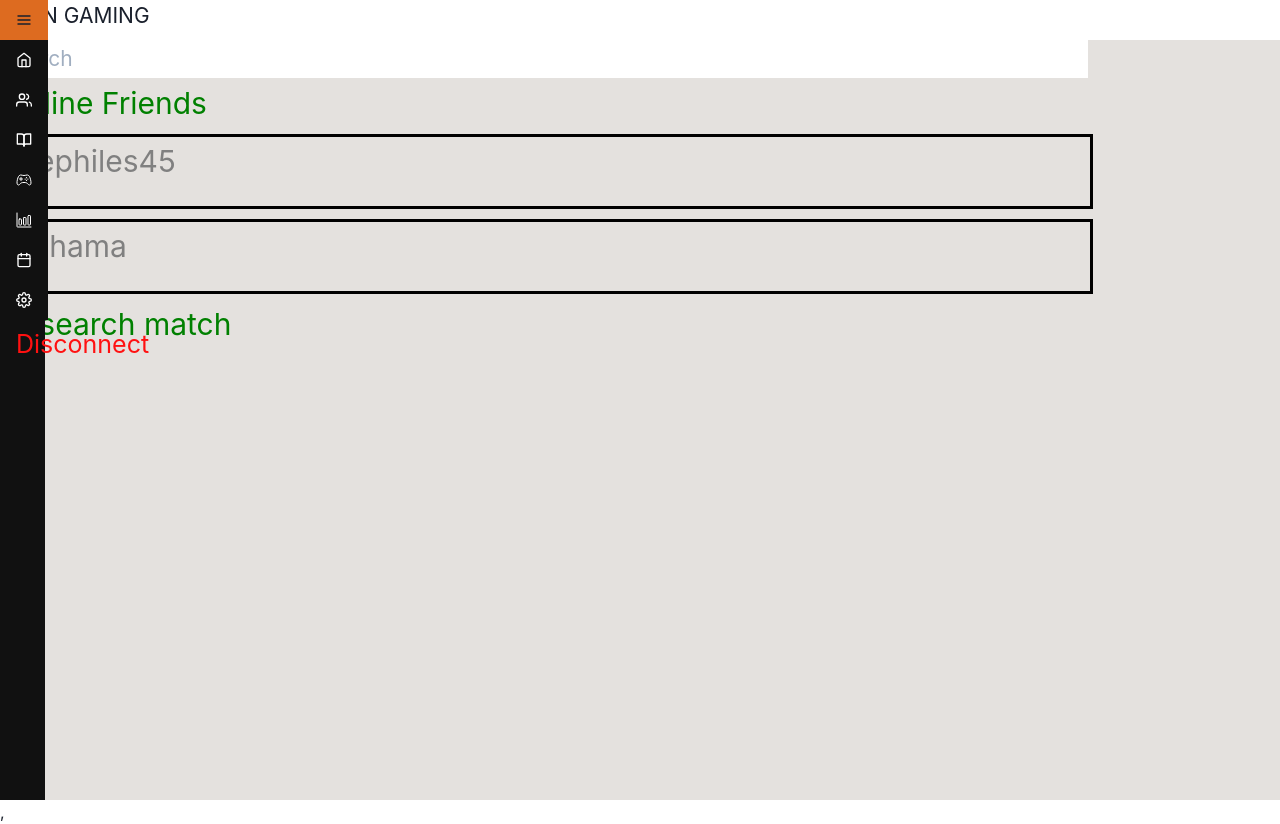
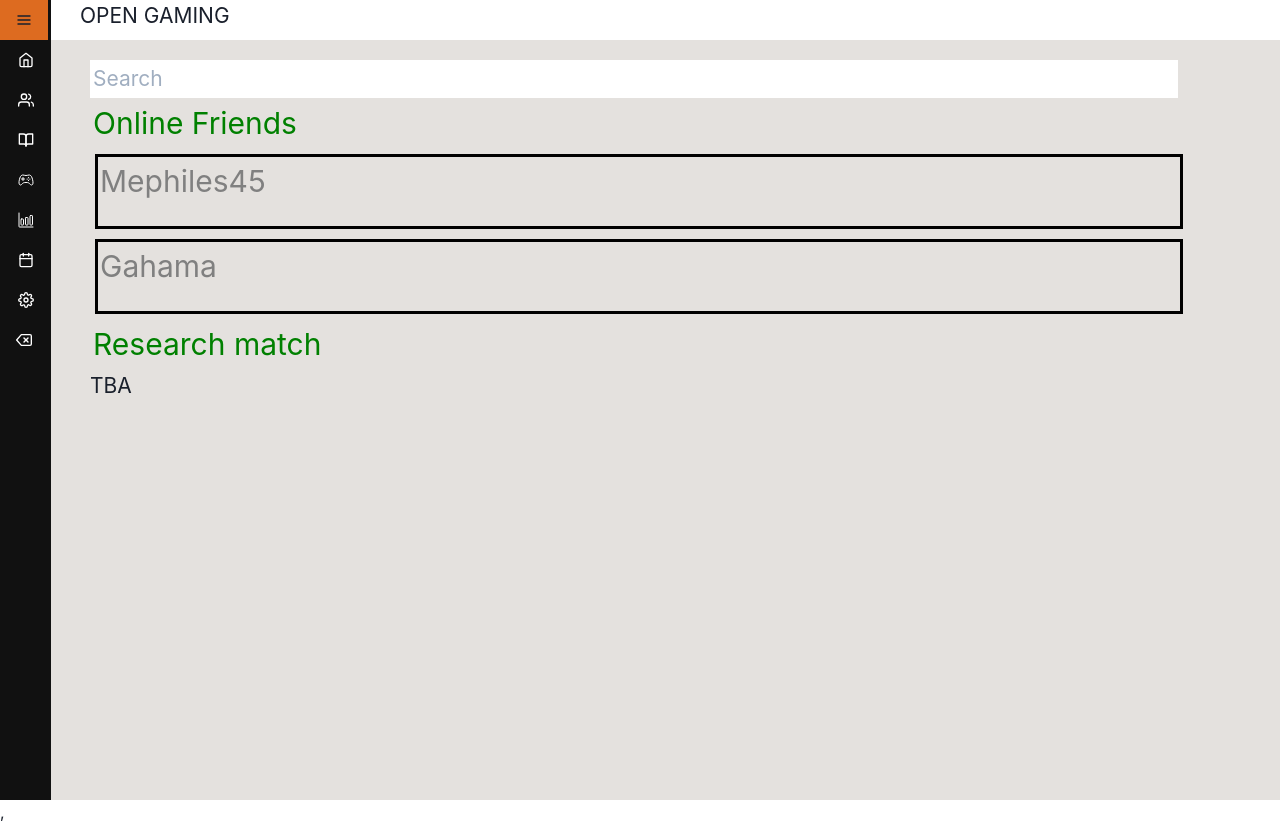
Before and after one commit to Romeo-gennari/Open-gaming-browser, a React (Create React App) app in the folder tfm-frontend/: page /Home in a window 1280 px wide. Built offline with nearby package versions, Linux system fonts and the light colour scheme.

Commit message:
Sidebar and css Tweaks

```diff
--- a/tfm-frontend/src/App.css
+++ b/tfm-frontend/src/App.css
@@ -11,6 +11,12 @@
   min-height: 100vh;
   font-size: calc(5px + 2vmin);
   text-align: left;
+}
+
+.paBody {
+  margin-left: 70px;
+  padding-left: 20px;
+  padding-top: 20px;
 }
 
 /*
--- a/tfm-frontend/src/postauth/Header.js
+++ b/tfm-frontend/src/postauth/Header.js
@@ -4,6 +4,7 @@ import { Link } from "@chakra-ui/react";
 const Head = styled.div`
 height:5vh;
 background-color: #FFFFFF;
+padding-left: 80px;
 `
 
 function Headband(){
--- a/tfm-frontend/src/postauth/calendar.js
+++ b/tfm-frontend/src/postauth/calendar.js
@@ -60,9 +60,9 @@ function DisplayDateButtons(){
 function Calendar(){
     return(
         <div className="pApp">
-            <div>
-                <Sidebar />
-                <Headband />
+          <Sidebar />
+          <Headband />
+            <div className="paBody">
                 <h1>Calendar</h1>
                 <DisplayDateButtons />
             </div>
--- a/tfm-frontend/src/postauth/friends.js
+++ b/tfm-frontend/src/postauth/friends.js
@@ -70,9 +70,9 @@ function Friends(){
 
     return(
         <div className="pApp">
-            <div>
             <Sidebar />
-                <Headband />
+            <Headband />
+            <div className="paBody">
                 <MasterFriendList>
                 <div className='search'>
                     <ResearchBar id="outlined-basic" label="Search"  placeholder='Search' onChange={inputHandler}/>
--- a/tfm-frontend/src/postauth/games.js
+++ b/tfm-frontend/src/postauth/games.js
@@ -61,9 +61,9 @@ function Games(){
 
     return(
         <div className="pApp">
-            <div>
-                <Sidebar />
-                <Headband />
+            <Sidebar />
+            <Headband />
+            <div className='paBody'>
                 <h1>Games</h1>
                 <div className='search'>
                     <ResearchBar id="outlined-basic" label="Search" onChange={inputHandler}/>
--- a/tfm-frontend/src/postauth/home.js
+++ b/tfm-frontend/src/postauth/home.js
@@ -63,9 +63,9 @@ function Home(){
 
     return(
         <div className="pApp">
-            <div>
-                <Sidebar />
-                <Headband />
+            <Sidebar />
+            <Headband />
+            <div className="paBody">
                 <div className='search'>
                     <ResearchBar id="outlined-basic" label="Search"  placeholder='Search' onChange={inputHandler}/>
                 </div>
--- a/tfm-frontend/src/postauth/library.js
+++ b/tfm-frontend/src/postauth/library.js
@@ -4,9 +4,9 @@ import Headband from "./Header";
 function Library(){
     return(
         <div className="pApp">
-            <div>
-                <Sidebar />
-                <Headband />
+            <Sidebar />
+            <Headband />
+            <div className="paBody">
                 <h1>Library</h1>
             </div>
         </div>
--- a/tfm-frontend/src/postauth/settings.js
+++ b/tfm-frontend/src/postauth/settings.js
@@ -4,9 +4,9 @@ import Headband from "./Header";
 function Settings(){
     return(
         <div className="pApp">
-            <div>
-                <Sidebar />
-                <Headband />
+            <Sidebar />
+            <Headband />
+            <div className="paBody">
                 <h1>Settings</h1>
             </div>
         </div>
--- a/tfm-frontend/src/postauth/sidebar.js
+++ b/tfm-frontend/src/postauth/sidebar.js
@@ -1,31 +1,12 @@
 import styled from "styled-components";
-import { Link, Button, Flex, Text, Box, HStack, Drawer, DrawerOverlay, DrawerContent, VStack, useDisclosure} from "@chakra-ui/react";
+import { Link, Button, Flex, Text, Box, HStack} from "@chakra-ui/react";
 import axios from "axios";
-import { useState, useRef } from 'react';
+import { useState} from 'react';
 import { useNavigate } from "react-router";
 import { HamburgerIcon } from "@chakra-ui/icons";
-//npm install react-icons --save
-import { FiSettings, FiCalendar, FiUsers, FiHome, FiBookOpen } from 'react-icons/fi'
+import { FiSettings, FiCalendar, FiUsers, FiHome, FiBookOpen, FiDelete } from 'react-icons/fi'
 import { IoGameControllerOutline, IoBarChartOutline } from 'react-icons/io5'
 
-const Navigation = styled.div`
-    height: 100%;
-    width: 160px;
-    position: fixed;
-    z-index: 1;
-    top: 0;
-    left: 0;
-    background-color: #111;
-    overflow-x: hidden;
-    padding-top: 20px;
-`;
-const Aslink = styled.button`
-    padding: 6px 8px 6px 16px;
-    text-decoration: none;
-    font-size: 25px;
-    color: #818181;
-    display: block;
-`;
 const Disco = styled.button`
     padding: 6px 8px 6px 16px;
     text-decoration: none;
@@ -33,8 +14,6 @@ const Disco = styled.button`
     color: #FF1111;
     display: block;
 `;
-
-
 
 function Sidebar(){
 
@@ -51,10 +30,10 @@ function Sidebar(){
 
     return(
         <div className='Sidebar'>
-                <Flex bg='#111' w={barSize == "closed" ? "3.5%" : "10%"} h='100%' position='fixed' flexDir='column' alignItems='start'>
+                <Flex bg='#111' w={barSize === "closed" ? "4%" : "10%"} h='100%' position='fixed' flexDir='column' alignItems='start'>
                     <HStack>
                         <Button borderRadius='none' bg='#DD6B20' size='md' onClick={() => {
-                            if (barSize=="closed"){
+                            if (barSize==="closed"){
                                 changebarSize("open");
                             }
                             else{
@@ -64,55 +43,62 @@ function Sidebar(){
                         </Button>
                     </HStack>
                     <Box w='100%'>
-                        {barSize == "closed" ?
-                        <Button borderRadius='none' colorScheme='orange' bg='#111' size='md'><FiHome /></Button>
+                        {barSize === "closed" ?
+                        <Link href="/Home" w='100%'><Button w='100%' borderRadius='none' colorScheme='orange' bg='#111'><FiHome /></Button></Link>
                         :
                         <Link href="/Home" w='100%'><Button w='100%' borderRadius='none' colorScheme='orange' bg='#111'><Text fontSize="125%">Home</Text></Button></Link>
                         }
                     </Box>
                     <Box w='100%'>
-                        {barSize == "closed" ?
-                        <Button borderRadius='none' colorScheme='orange' bg='#111' size='md'><FiUsers/></Button>
+                        {barSize === "closed" ?
+                        <Link href="/Friends" w='100%'><Button w='100%' borderRadius='none' colorScheme='orange' bg='#111'><FiUsers/></Button></Link>
                         :
                         <Link href="/Friends" w='100%'><Button w='100%' borderRadius='none' colorScheme='orange' bg='#111'><Text fontSize="125%">Friends</Text></Button></Link>
                         }
                     </Box>
                     <Box w='100%'>
-                        {barSize == "closed" ?
-                        <Button borderRadius='none' colorScheme='orange' bg='#111' size='md'><FiBookOpen/></Button>
+                        {barSize === "closed" ?
+                        <Link href="/Library" w='100%'><Button w='100%' borderRadius='none' colorScheme='orange' bg='#111'><FiBookOpen/></Button></Link>
                         :
                         <Link href="/Library" w='100%'><Button w='100%' borderRadius='none' colorScheme='orange' bg='#111'><Text fontSize="125%">Library</Text></Button></Link>
                         }
                     </Box>
                     <Box w='100%'>
-                        {barSize == "closed" ?
-                        <Button borderRadius='none' colorScheme='orange' bg='#111' size='md'><IoGameControllerOutline/></Button>
+                        {barSize === "closed" ?
+                        <Link href="/Games" w='100%'><Button w='100%' borderRadius='none' colorScheme='orange' bg='#111'><IoGameControllerOutline/></Button></Link>
                         :
-                        <Link href="/Stats" w='100%'><Button w='100%' borderRadius='none' colorScheme='orange' bg='#111'><Text fontSize="125%">Games</Text></Button></Link>
+                        <Link href="/Games" w='100%'><Button w='100%' borderRadius='none' colorScheme='orange' bg='#111'><Text fontSize="125%">Games</Text></Button></Link>
                         }
                     </Box>
                     <Box w='100%'>
-                        {barSize == "closed" ?
-                        <Button borderRadius='none' colorScheme='orange' bg='#111' size='md'><IoBarChartOutline/></Button>
+                        {barSize === "closed" ?
+                        <Link href="/Stats" w='100%'><Button w='100%' borderRadius='none' colorScheme='orange' bg='#111'><IoBarChartOutline/></Button></Link>
                         :
-                        <Link href="/Calendar" w='100%'><Button w='100%' borderRadius='none' colorScheme='orange' bg='#111'><Text fontSize="125%">Stats</Text></Button></Link>
+                        <Link href="/Stats" w='100%'><Button w='100%' borderRadius='none' colorScheme='orange' bg='#111'><Text fontSize="125%">Stats</Text></Button></Link>
                         }
                     </Box>
                     <Box w='100%'>
-                        {barSize == "closed" ?
-                        <Button borderRadius='none' colorScheme='orange' bg='#111' size='md'><FiCalendar/></Button>
+                        {barSize === "closed" ?
+                        <Link href="/Calendar" w='100%'><Button w='100%' borderRadius='none' colorScheme='orange' bg='#111'><FiCalendar/></Button></Link>
                         :
                         <Link href="/Calendar" w='100%'><Button w='100%' borderRadius='none' colorScheme='orange' bg='#111'><Text fontSize="125%">Calendar</Text></Button></Link>
                         }
                     </Box>
                     <Box w='100%'>
-                        {barSize == "closed" ?
-                        <Button borderRadius='none' colorScheme='orange' bg='#111'><FiSettings/></Button>
+                        {barSize === "closed" ?
+                        <Link href="/Settings" w='100%'><Button w='100%' borderRadius='none' colorScheme='orange' bg='#111'><FiSettings/></Button></Link>
                         :
                         <Link href="/Settings" w='100%'><Button w='100%' borderRadius='none' colorScheme='orange' bg='#111'><Text fontSize="125%">Settings</Text></Button></Link>
                         }
                     </Box>
-                    <a onClick={handleDisco}><Disco>Disconnect</Disco></a>
+                    <Box>
+                        {barSize === "closed" ?
+                        <Link href="/Home" w='100%'><Button w='100%' borderRadius='none' colorScheme='orange' bg='#111' onClick={handleDisco}><FiDelete/></Button></Link>
+                        :
+                        <Link href="/Settings" w='100%'><Button w='100%' borderRadius='none' colorScheme='orange' bg='#111' onClick={handleDisco}><Text fontSize="125%" color="red">Disconnect</Text></Button></Link>
+                        }
+                    </Box>
+
                 </Flex>
         </div>
     );
--- a/tfm-frontend/src/postauth/stats.js
+++ b/tfm-frontend/src/postauth/stats.js
@@ -4,9 +4,9 @@ import Headband from "./Header";
 function Stats(){
     return(
         <div className="pApp">
-            <div>
-                <Sidebar />
-                <Headband />
+            <Sidebar />
+            <Headband />
+            <div className="pABody">
                 <h1>Stats</h1>
             </div>
         </div>
```
